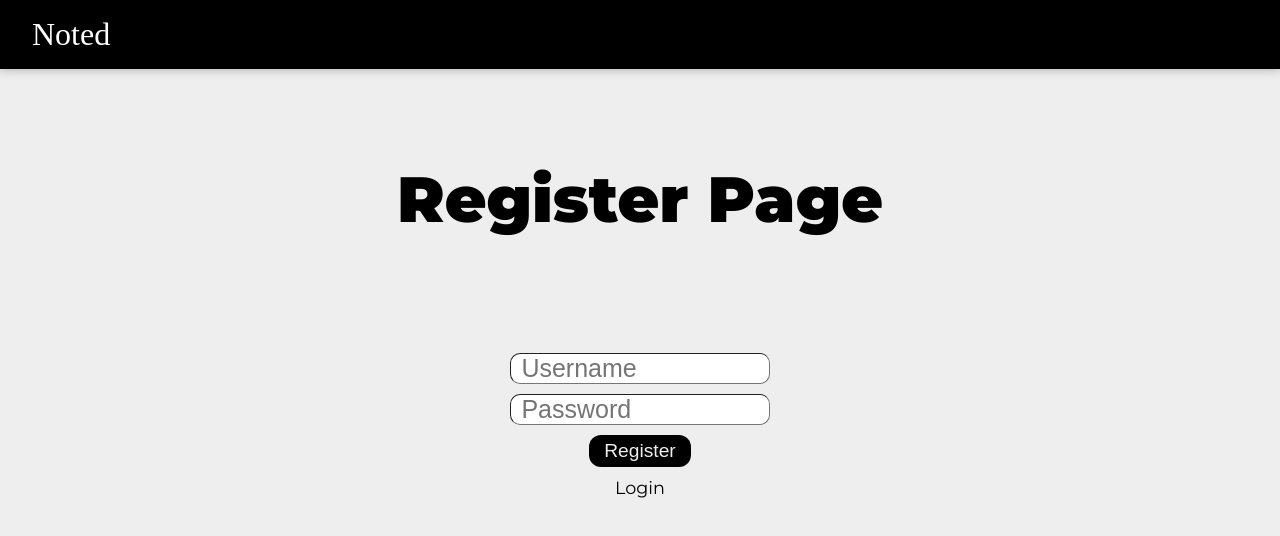
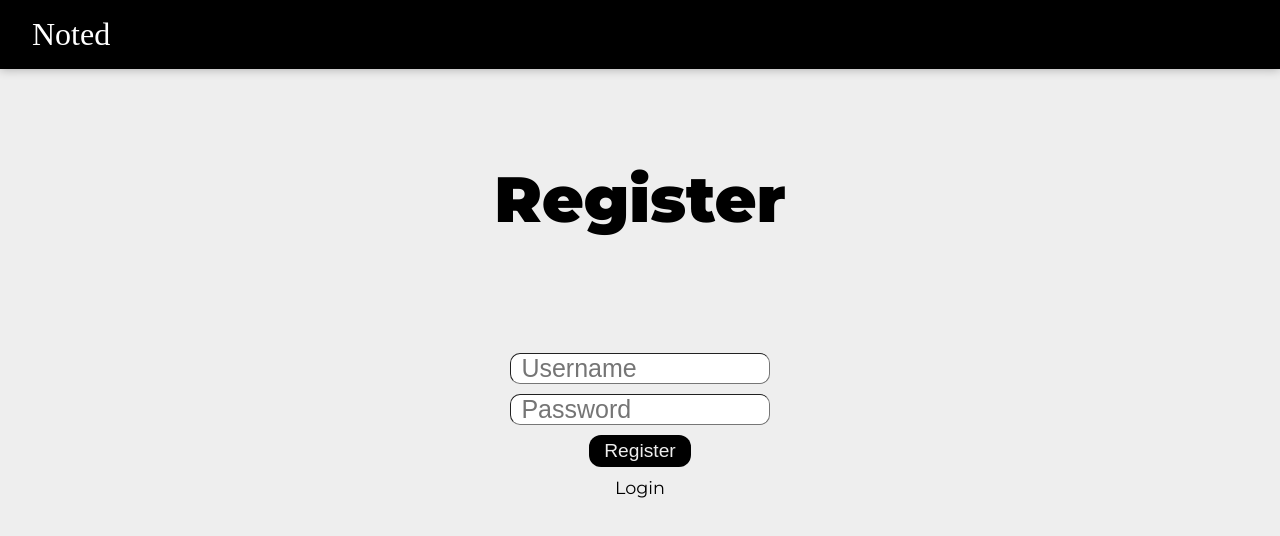
Before and after one commit to Muqto/keeperApp-client, a React (Create React App) app: page / in a window 1280 px wide. Shown: the top 536 px of the page. Built offline with nearby package versions, Linux system fonts and the light colour scheme.

Commit message:
registration and login title modif

```diff
--- a/src/components/Login.jsx
+++ b/src/components/Login.jsx
@@ -16,7 +16,7 @@ export default function Login() {
     <div className='register'>
 
     <div className='login-register-header'>
-      <h1>Login Page</h1>
+      <h1>Login</h1>
       {isError ? <h4 className='error-msg' style={{color: "red"}}>username or password invalid</h4> : null}
     </div>
 
--- a/src/components/Register.jsx
+++ b/src/components/Register.jsx
@@ -20,7 +20,7 @@ export default function Register() {
     <div className='register'>
 
         <div className='login-register-header'>
-            <h1>Register Page</h1>
+            <h1>Register</h1>
             {isValid ? null : <h4 style ={{color: "red"}}>Please choose a valid username and password</h4>}
             {isError ? <h4 style ={{color: "red"}}>Username already taken</h4> : null}
         </div>
```
